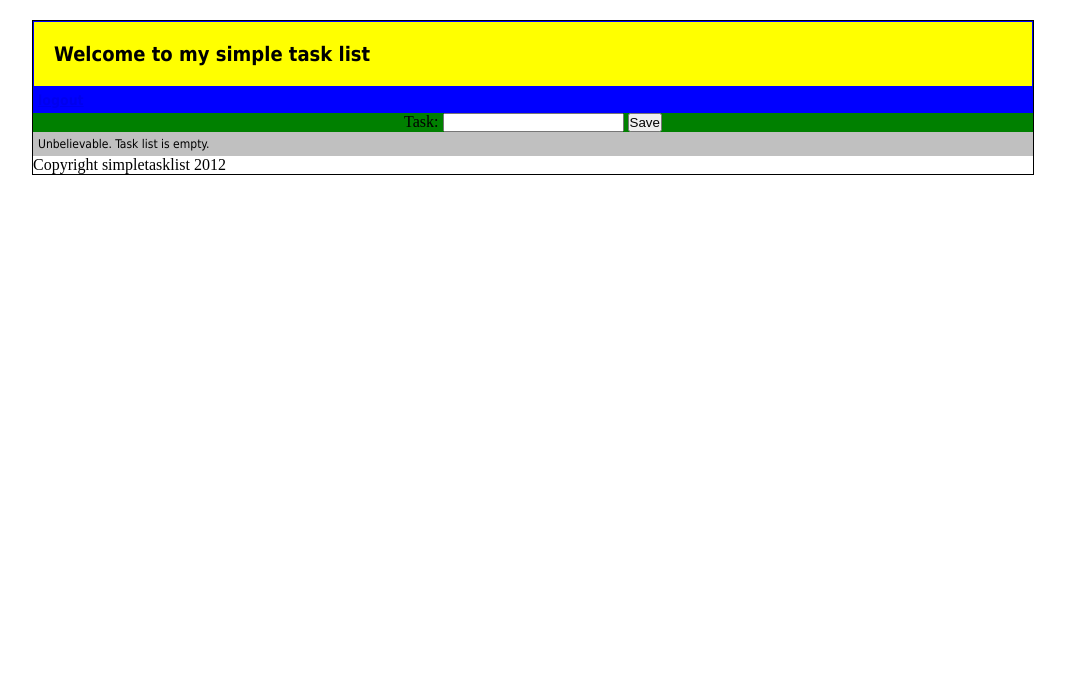
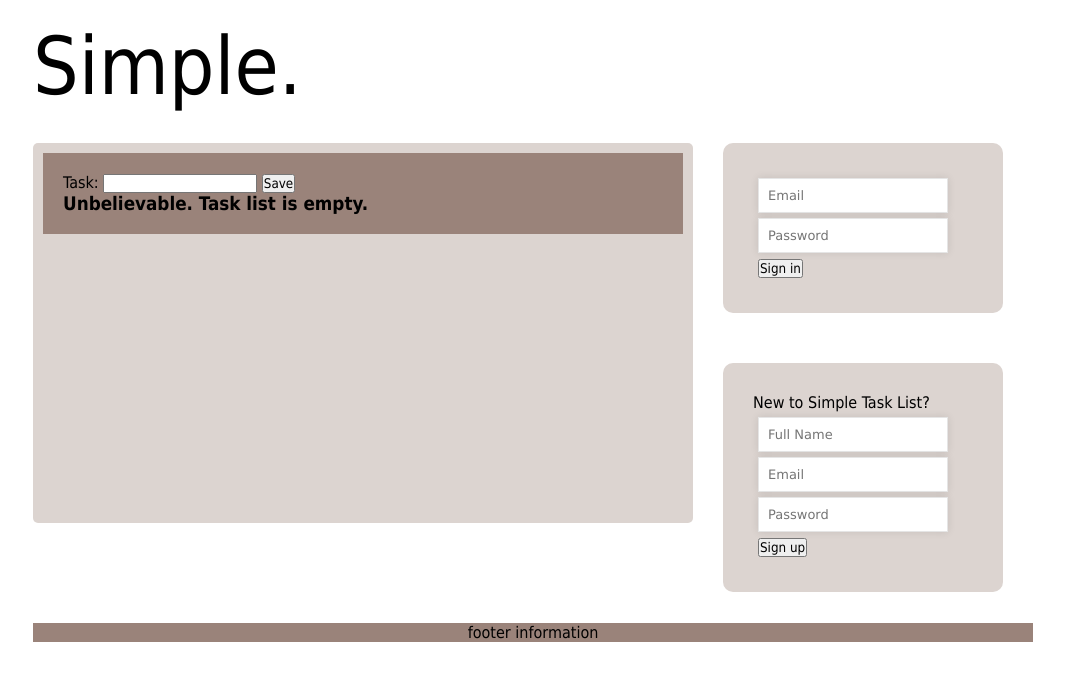
Before and after one commit to cryptojuice/SimpleTL, a Flask app: page / in a window 1280 px wide. Shown: the top 681 px of the page, without its empty margins (107-1172 px from the left). Run offline with Flask 2, Linux system fonts and the light colour scheme; the visitor is signed in with stand-in values (Sample User, id 1).

Commit message:
Change task from list based to table based

```diff
--- /dev/null
+++ b/task/static/css/style.css
@@ -0,0 +1,115 @@
+/* Default resets */
+*{
+    margin: 0px;
+    padding: 0px;
+    font-family: Tahoma, sans-serif;
+}
+
+header, section, article, aside, nav, footer, hgroup{
+    display:block;
+}
+
+body{
+    text-align:center;
+}
+
+.main_wrapper{
+    width: 1000px;
+    margin: 10px auto;
+    padding: 10px;
+    background: #FFFFFF;
+    border-radius: 5px;
+    -moz-border-radius: 5px;
+    -webkit-border-radius: 5px;
+    text-align:left;
+}
+
+#main_header{
+    text-align:left;
+    font-size:5em;
+}
+
+#main_section{
+    float: left;
+    width: 660px;
+    height: 380px;
+    margin: 30px 30px 100px 0px;
+    background: #DCD4D0;
+    border-radius: 5px;
+    -moz-border-radius: 5px;
+    -webkit-border-radius: 5px;
+}
+
+#main_footer{
+    clear:both;
+    text-align:center;
+    background-color: #9A837A;
+}
+
+aside{
+    float: left;
+    width: 220px;
+    margin: 30px 0 20px 0;
+    padding: 30px;
+    background-color: #DCD4D0;
+    font-size: 1em;
+    border-radius: 10px;
+    -moz-border-radius: 10px;
+    -webkit-border-radius: 10px;
+}
+
+aside li {
+    margin:5px;
+    list-style:none;
+}
+
+
+article{
+    padding: 20px;
+    margin: 10px 10px 10px 10px; /* top right bottom left */
+    background-color: #9A837A;
+    /* border: 1px solid red; */
+}
+
+aside input.forminput{
+    box-shadow: rgba(0,0,0, 0.1) 0px 0px 8px;
+    -moz-box-shadow: rgba(0,0,0, 0.1) 0px 0px 8px;
+    -webkit-box-shadow: rgba(0,0,0, 0.1) 0px 0px 8px;
+    padding: 9px;
+    border: solid 1px #E5E5E5;
+    outline: 0;
+    font: normal 13px/100% Verdana, Tahoma, sans-serif;
+    background: -webkit-gradient(linear, left top, left 25, from(#EEEEEE), to(#FFFFFF),
+        stop(%4, #EEEEEE), to (#FFFFFF));
+    background: -moz-linear-gradient(top, #FFFFFF, #EEEEEE 1px, #FFFFFF 25px);
+}
+
+#css3button {
+    font-family: Arial, Helvetica, sans-serif;
+    font-size: 14px;
+    background: -moz-linear-gradient{
+        top,
+        #ffffff 0%,
+        #ebebeb 50%,
+        #dbdbdb 50%,
+        #b5b5b5);
+    background: -webkit-gradient(
+        linear, left top, left bottom,
+        from(#ffffff),
+        color-stop(0.50, #ebebeb),
+        color-stop(0.50, #dbdbdb),
+        to(#b5b5b5));
+    border-radius: 10px;
+    -moz-border-radius: 10px;
+    -webkit-border-radius: 10px;
+    border 1px solid #949494;
+    -moz-box-shadow:
+        0px 1px 3px rgba(000,000,000,0.5),
+        inset 0px 0px 2px rgba(255,255,255,1);
+    -webkit-box-shadow:
+        0px 1px 3px rgba(000,000,000,0.5),
+        inset 0px 0px 2px rgba(255,255,255,1);
+    text-shadow:
+        0px 1px 3px rgba(000,000,000,0.5),
+        inset 0px 0px 2px rgba(255,255,255,1);
+}
--- /dev/null
+++ b/task/templates/base.html
@@ -0,0 +1,62 @@
+<!DOCTYPE html>
+<html lang="en">
+<head>
+    <meta charset="utf-8"/>
+    <title> Simple Task List </title>
+    <link rel="stylesheet" href="static\css\style.css" />
+
+    <!--[if lt IE 9]>
+    <script src="http://html5shiv.googlecode.com/svn/trunk/html5.js">
+    </script>
+    <![endif]-->
+</head>
+
+<body>
+    <div class="main_wrapper" id="main_wrapper">
+        {% if session['logged_in'] %}
+            {% block body %}
+            {% endblock %}
+        {% else %}
+            <header id="main_header">
+                Simple.
+            </header>
+
+            <section id="main_section">
+                <article id="article">
+                    <header>
+                        <h1>This is the header</h1>
+                    </header>
+                    <p>Simply manage daily task</p>
+                </article>
+
+            </section>
+        {% endif %}
+        <aside id="login_aside">
+            <form method="POST" action="">
+                <ul>
+                    <li><input type="text" class="forminput" name="email" placeholder="Email"/>
+                    <li><input type="password" class="forminput" name="password" placeholder="Password"/>
+                    <li><input type="submit" name="css3button" class="css3button" value="Sign in"/>
+                </ul>
+            </form>
+        </aside>
+
+        <aside id="signup_aside">
+            <header>
+                <p>New to Simple Task List?</p>
+            </header>
+            <form method="POST" action="">
+                <ul>
+                    <li><input type="text" class="forminput" name="fullname" placeholder="Full Name"/>
+                    <li><input type="text" class="forminput" name="email" placeholder="Email"/>
+                    <li><input type="password" class="forminput" name="password" placeholder="Password"/>
+                    <li><input type="submit" name="css3button" class="css3button" value="Sign up"/>
+                </ul>
+            </form>
+        </aside>
+
+        <footer id="main_footer">
+            footer information
+        </footer>
+    </div>
+</body>
--- a/task/templates/tasks.html
+++ b/task/templates/tasks.html
@@ -1,32 +1,42 @@
-{% extends "layout.html" %}
+{% extends "base.html" %}
 {% block body %}
+    <header id="main_header">
+        Simple.
+    </header>
+
+    <section id="main_section">
+            <article class="task_article">
             {% if session.logged_in %}
                 {% if error %}<p class=error><strong>Error:</strong> {{ error }}{% endif %}
-        <div id="tasks">
                 <form id="tasks_form" action="{{url_for('main.new_task')}}" method=post>
                         <label>Task:</label>
                         <input type=text name=note>
                         <input type=submit value=Save>
                 </form>
-        <ul>
+                <table border="0" cellpadding="0" cellspace="0">
+                <tbody>
                 {% for t in tasks %}
                     {% if t['completed'] == False %}
-                <li>
-                <strong>{{ t['createdOn'] }} : {{ t['note'] }}</strong>
-                <a href="{{ url_for('main.delete_task', task_id = t['task_id'], user_id = session['user_id']) }}">Delete</a>
-                <a href="{{ url_for('main.mark_complete', task_id = t['task_id'], user_id = session['user_id']) }}">Mark Complete</a>
-                </li>
+                    <tr>
+                        <td><a href="{{ url_for('main.mark_complete', task_id = t['task_id'], user_id = session['user_id']) }}">[C]</a></td>
+                        <td>{{ t['createdOn'] }} <strong>{{ t['note'] }}</strong></td>
+                        <td><a href="{{ url_for('main.delete_task', task_id = t['task_id'], user_id = session['user_id']) }}">[X]</a></td>
+                    </tr>
                     {% endif %}
                     {%if t['completed'] == True %}
-                <li>
-                <strike>{{ t['createdOn'] }} : {{t['note'] }} </strike>
-                <a href="{{ url_for('main.delete_task', task_id = t['task_id'], user_id = session['user_id']) }}">Delete</a>
-                </li>
+                    <tr>
+                        <td></td>
+                        <td><strike>{{ t['createdOn'] }} {{t['note'] }} </strike></td>
+                        <td><a href="{{ url_for('main.delete_task', task_id = t['task_id'], user_id = session['user_id']) }}">[X]</a></td>
+                    </tr>
                     {% endif %}
                     {% else %}
-                <li>Unbelievable. Task list is empty.</li>
+                        <h1>Unbelievable. Task list is empty.</h1>
                     {% endfor %}
-         </ul>
-         </div>
+                </tr>
+                </tbody>
+                </table>
             {% endif %}
+        </article>
+    </section>
 {% endblock %}
--- a/task/views/main.py
+++ b/task/views/main.py
@@ -40,7 +40,7 @@ def login():
             session['logged_in'] = False
             flash('Incorrect login information')
             error = 'Incorrect login information'
-    return render_template('login.html', error=error)
+    return render_template('base.html', error=error)
 
 @main.route('/logout', methods=['GET', 'POST'])
 def logout():
@@ -54,7 +54,7 @@ def signup():
     if request.method == 'POST':
         create_user(request.form['email'], request.form['password'])
         return redirect(url_for('main.login'))
-    return render_template('signup.html', error=error)
+    return render_template('base.html', error=error)
 
 @main.route('/new', methods=['GET', 'POST'])
 def new_task():
```
Also changed, not shown: task/static/style2.css (added, +66 -0 lines). Lines whose indentation alone changed are shown as unchanged.
